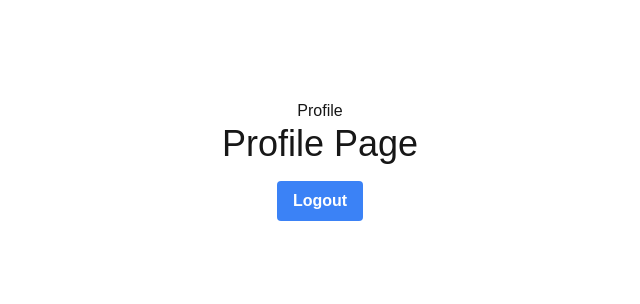
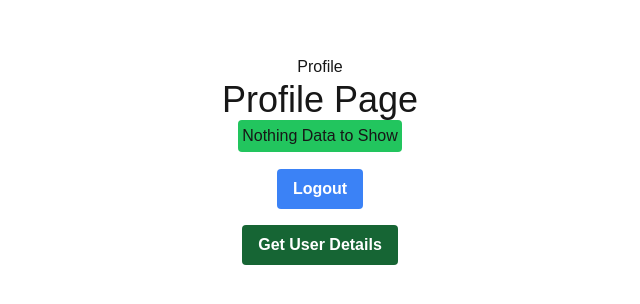
Before and after one commit to afadnan/AuthenticationSystem, a Next.js app in the folder authenticationsystem/: page /profile in a window 1280 px wide. Shown: the part 240-544 px from the top of the page, without its empty margins (320-960 px from the left). Built offline with nearby package versions, Linux system fonts and the light colour scheme.

Commit message:
get User ID

```diff
--- a/authenticationsystem/src/app/profile/page.tsx
+++ b/authenticationsystem/src/app/profile/page.tsx
@@ -1,6 +1,6 @@
 "use client"
 
-import React from "react"
+import React,{useState} from "react"
 import axios from "axios";
 import Link from "next/link";
 import toast from "react-hot-toast";;
@@ -8,6 +8,7 @@
 
 export default function Userprofile(){
     const router = useRouter();
+    const [data,setData] = useState("nothing");
     const logout = async () => {
 
 
@@ -22,15 +23,25 @@
         }
 
     }
+    const getUserDetails = async () => {
+        const res = await axios.get('/api/users/me')
+        console.log(res.data);
+        setData(res.data.data._id);
+    }
     return (
         <div className="flex flex-col items-center justify-center min-h-screen py-2">
             <h1>
                 Profile
             </h1>
             <hr />
-            <p className="text-4xl">Profile Page </p>
+            <p className="text-4xl">Profile Page</p>
+            <h2 className="p-1 rounded bg-green-500">{data === 'nothing' ? "Nothing Data to Show" : <Link href={`/profile/${data}`}>
+            {data}
+            </Link>  }</h2>
             <hr />
             <button onClick={logout} className="bg-blue-500 hover:bg-blue-700 text-white font-bold py-2 px-4 rounded mt-4">Logout</button>
+
+            <button onClick={getUserDetails} className="bg-green-800 hover:bg-blue-700 text-white font-bold py-2 px-4 rounded mt-4">Get User Details</button>
         </div>
     )
 }
```
